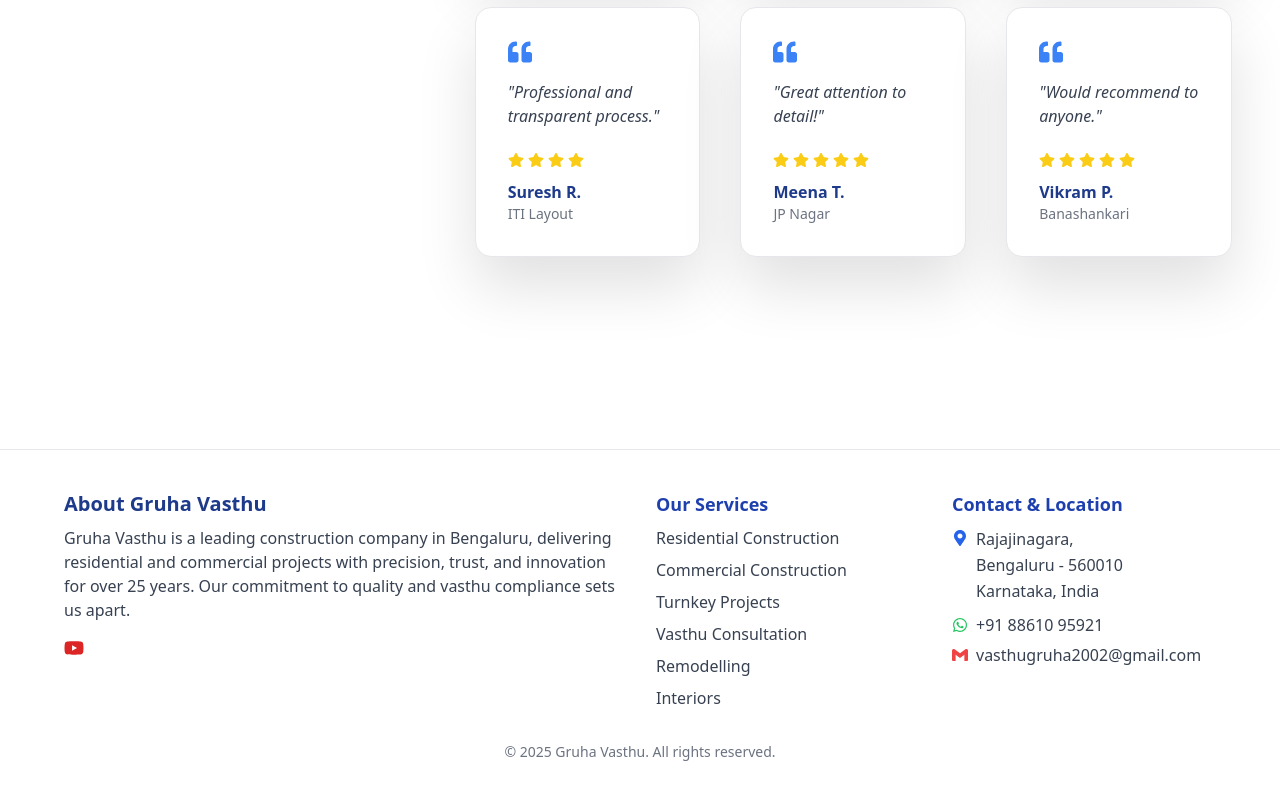
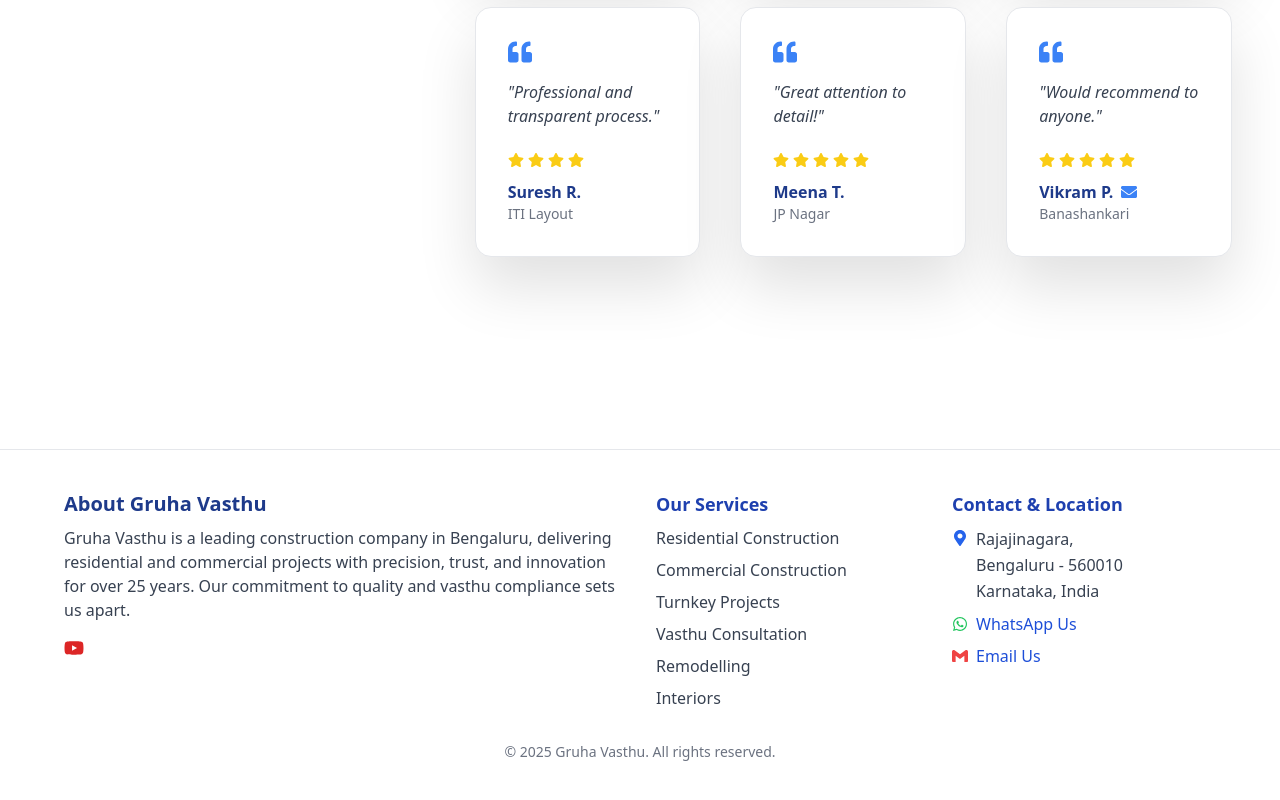
Before and after one commit to SumukhKashyap2/GruhaVasthu, a React (Vite) app in the folder frontend/: page / in a window 1280 px wide. Shown: the part 3295-4095 px from the top of the page. Built offline with nearby package versions, Linux system fonts and the light colour scheme.

Commit message:
added formsspree form tested it locally

```diff
--- a/frontend/src/App.jsx
+++ b/frontend/src/App.jsx
@@ -113,16 +113,23 @@ function Footer() {
               Karnataka, India
             </span>
           </div>
-          <div className="mt-2 flex flex-col gap-1">
-            <span className="flex items-center gap-2">
-              <FaWhatsapp className="text-green-500" />
-              +91 88610 95921
-            </span>
-            <span className="flex items-center gap-2">
-              <SiGmail className="text-red-500" />
-              vasthugruha2002@gmail.com
-            </span>
-          </div>
+            <div className="mt-2 flex flex-col gap-2 text-base">
+              <a
+                href="tel:+918861095921"
+                className="flex items-center gap-2 hover:underline"
+              >
+                <FaWhatsapp className="text-green-500" />
+                WhatsApp Us
+              </a>
+
+              <a
+                href="mailto:vasthugruha2002@gmail.com"
+                className="flex items-center gap-2 hover:underline"
+              >
+                <SiGmail className="text-red-500" />
+                Email Us
+              </a>
+            </div>
         </div>
       </div>
 
--- a/frontend/src/components/FunFactBubble.jsx
+++ b/frontend/src/components/FunFactBubble.jsx
@@ -26,7 +26,7 @@ export default function FunFactBubble() {
           "
           aria-label="Did you know?"
         >
-         🤔
+         💭
         </button>
 
         {/* Popover */}
--- a/frontend/src/components/ReviewBanner.jsx
+++ b/frontend/src/components/ReviewBanner.jsx
@@ -1,5 +1,5 @@
-import { FaStar, FaQuoteLeft } from "react-icons/fa";
-// ...existing imports...
+import { FaStar, FaQuoteLeft, FaEnvelope } from "react-icons/fa";
+
 export default function ReviewBanner({ reviews }) {
   return (
     <section className="py-24 bg-white">
@@ -19,7 +19,18 @@ export default function ReviewBanner({ reviews }) {
                 ))}
               </div>
 
-              <p className="font-bold text-blue-900">{r.client}</p>
+              <div className="flex items-center gap-2">
+                <p className="font-bold text-blue-900">{r.client}</p>
+                {r.email && (
+                <a
+                  href={`mailto:${r.email}`}
+                  rel="noopener noreferrer"
+                  title={`Email ${r.client} to learn about their experience with the project`}
+                >
+                  <FaEnvelope className="text-blue-500 hover:text-blue-700 transition" />
+                </a>
+              )}
+              </div>
               <p className="text-sm text-gray-500">{r.location}</p>
             </div>
           ))}
--- /dev/null
+++ b/frontend/src/components/handleSubmit.jsx
@@ -0,0 +1,23 @@
+export async function handleSubmit(e, setStatus) {
+  e.preventDefault();
+  setStatus("submitting");
+
+  try {
+    const res = await fetch("https://formspree.io/f/mdaodwya", {
+      method: "POST",
+      headers: {
+        Accept: "application/json",
+      },
+      body: new FormData(e.target),
+    });
+
+    if (res.ok) {
+      setStatus("success");
+      e.target.reset();
+    } else {
+      setStatus("error");
+    }
+  } catch (error) {
+    setStatus("error");
+  }
+}
--- a/frontend/src/data/projectReviews.js
+++ b/frontend/src/data/projectReviews.js
@@ -3,7 +3,8 @@ const projectReviews = {
     {
       text: "Excellent service and quality!",
       client: "Mr.Manjunath",
-      location: "RBI Layout"
+      location: "RBI Layout",
+      email: "manjunath.rbi@example.com"
     }
   ],
   3: [
@@ -17,7 +18,8 @@ const projectReviews = {
     {
       text: "Loved the Vasthu compliance!",
       client: "Mr.Srinath Nagaraj",
-      location: "Kondenahalli"
+      location: "Kondenahalli",
+      email: "srinath.kondenahalli@example.com"
     }
   ]
 };
--- a/frontend/src/data/reviews.js
+++ b/frontend/src/data/reviews.js
@@ -1,10 +1,10 @@
 const reviews = [
-  { text: "Excellent service and quality!", client: "Priya S.", location: "Bengaluru", stars: 5 },
+  { text: "Excellent service and quality!", client: "Priya S.", location: "Bengaluru", stars: 5 , email: "priya.s@example.com" },
   { text: "On-time delivery and great support.", client: "Rahul K.", location: "Jayanagara", stars: 4 },
-  { text: "Highly recommend Gruha Vasthu!", client: "Anjali M.", location: "RBI Layout", stars: 5 },
+  { text: "Highly recommend Gruha Vasthu!", client: "Anjali M.", location: "RBI Layout", stars: 5 , email: "priya.s@example.com" },
   { text: "Professional and transparent process.", client: "Suresh R.", location: "ITI Layout", stars: 4 },
   { text: "Great attention to detail!", client: "Meena T.", location: "JP Nagar", stars: 5 },
-  { text: "Would recommend to anyone.", client: "Vikram P.", location: "Banashankari", stars: 5 }
+  { text: "Would recommend to anyone.", client: "Vikram P.", location: "Banashankari", stars: 5, email: "priya.s@example.com"  }
 ];
 
 export default reviews;
--- a/frontend/src/pages/ContactPage.jsx
+++ b/frontend/src/pages/ContactPage.jsx
@@ -1,88 +1,129 @@
+import { useState } from "react";
 import { FaCheckCircle } from "react-icons/fa";
 import { SiGmail } from "react-icons/si";
 import { MdPhone } from "react-icons/md";
-
+import { handleSubmit } from "../components/handleSubmit";
 
 export default function ContactPage() {
+  const [status, setStatus] = useState("idle");
+  // idle | submitting | success | error
+
   return (
     <div className="bg-gradient-to-br from-blue-100 via-white to-orange-100 min-h-screen flex items-center">
-      <div className="max-w-7xl mx-auto w-full grid lg:grid-cols-12 gap-0 px-4 py-20 items-center">
-        {/* LEFT: Heading on top center */}
+      <div className="max-w-7xl mx-auto w-full grid lg:grid-cols-12 px-4 py-20 items-center">
+
+        {/* Heading */}
         <div className="lg:col-span-12 flex flex-col items-center mb-12">
           <h2 className="text-4xl md:text-5xl font-extrabold text-blue-900 mb-10 text-center">
             Let’s Build Something Exceptional
           </h2>
         </div>
-        {/* MIDDLE: Features, Form, Reassurance, Contact */}
+
+        {/* Form Section */}
         <div className="lg:col-span-7 flex flex-col items-center">
-          {/* Features Row */}
+
+          {/* Features */}
           <div className="flex flex-col md:flex-row justify-center gap-6 w-full mb-10">
-            <div className="flex items-center gap-2 bg-white/80 rounded-xl px-6 py-4 shadow">
-              <FaCheckCircle className="text-green-500 text-xl" />
-              <span className="font-semibold text-gray-700">25+ years of construction expertise</span>
-            </div>
-            <div className="flex items-center gap-2 bg-white/80 rounded-xl px-6 py-4 shadow">
-              <FaCheckCircle className="text-green-500 text-xl" />
-              <span className="font-semibold text-gray-700">Complete turnkey solutions</span>
-            </div>
-            <div className="flex items-center gap-2 bg-white/80 rounded-xl px-6 py-4 shadow">
-              <FaCheckCircle className="text-green-500 text-xl" />
-              <span className="font-semibold text-gray-700">Vasthu-compliant designs</span>
-            </div>
+            {[
+              "25+ years of construction expertise",
+              "Complete turnkey solutions",
+              "Vasthu-compliant designs",
+            ].map(text => (
+              <div
+                key={text}
+                className="flex items-center gap-2 bg-white/80 rounded-xl px-6 py-4 shadow"
+              >
+                <FaCheckCircle className="text-green-500 text-xl" />
+                <span className="font-semibold text-gray-700">{text}</span>
+              </div>
+            ))}
           </div>
+
           {/* Contact Form */}
-          <form className="bg-white rounded-3xl shadow-xl p-10 space-y-6 w-full max-w-lg mx-auto">
+          <form
+            onSubmit={(e) => handleSubmit(e, setStatus)}
+            className="bg-white rounded-3xl shadow-xl p-10 space-y-6 w-full max-w-lg mx-auto"
+          >
             <input
+              name="name"
+              required
               placeholder="Your Name"
-              className="w-full border p-4 rounded-lg focus:outline-none focus:ring-2 focus:ring-blue-500"
+              className="w-full border p-4 rounded-lg focus:ring-2 focus:ring-blue-500"
             />
+
             <input
+              type="email"
+              name="email"
+              required
               placeholder="Email"
-              className="w-full border p-4 rounded-lg focus:outline-none focus:ring-2 focus:ring-blue-500"
+              className="w-full border p-4 rounded-lg focus:ring-2 focus:ring-blue-500"
             />
+
             <input
+              name="phone"
               placeholder="Phone"
-              className="w-full border p-4 rounded-lg focus:outline-none focus:ring-2 focus:ring-blue-500"
+              className="w-full border p-4 rounded-lg focus:ring-2 focus:ring-blue-500"
             />
+
             <textarea
+              name="message"
               placeholder="Project Location & Requirements"
-              className="w-full border p-4 rounded-lg min-h-[120px] focus:outline-none focus:ring-2 focus:ring-blue-500"
+              className="w-full border p-4 rounded-lg min-h-[120px] focus:ring-2 focus:ring-blue-500"
             />
-            <button className="w-full bg-blue-600 text-white py-4 rounded-full font-semibold hover:scale-105 transition">
-              Request a Callback
+
+            {/* Formspree helpers */}
+            <input type="hidden" name="_subject" value="New enquiry from Gruha Vasthu website" />
+            <input type="hidden" name="_replyto" />
+            <input type="text" name="_gotcha" className="hidden" />
+
+            <button
+              disabled={status === "submitting"}
+              className="w-full bg-blue-600 text-white py-4 rounded-full font-semibold hover:scale-105 transition disabled:opacity-60"
+            >
+              {status === "submitting" ? "Sending..." : "Get a Quote"}
             </button>
+
+            {status === "success" && (
+              <p className="text-green-600 text-center font-semibold">
+                Thanks! We’ll contact you within 24 hours.
+              </p>
+            )}
+
+            {status === "error" && (
+              <p className="text-red-600 text-center font-semibold">
+                Something went wrong. Please try again or contact us directly.
+              </p>
+            )}
           </form>
+
           {/* Reassurance */}
           <p className="text-gray-600 mt-6 text-center">
             We typically respond within <b>24 hours</b>.
           </p>
-         {/* Contact Info Section */}
-        <div className="flex flex-col items-center w-full max-w-lg mx-auto mt-8">
-          <span className="text-base text-gray-700 mb-2 text-center w-full">
-            You can also reach out to us at:
-          </span>
-          <div className="flex flex-col gap-2 text-blue-800 font-semibold text-lg w-full items-center">
-            <span className="flex items-center gap-2">
-              <MdPhone className="text-blue-600" /> +91 79752 59383
+
+          {/* Contact Info */}
+          <div className="flex flex-col items-center w-full max-w-lg mx-auto mt-8">
+            <span className="text-gray-700 mb-2">
+              You can also reach out to us at:
             </span>
-            <span className="flex items-center gap-2">
-              <SiGmail className="text-red-500" /> vasthugruha2002@gmail.com
-            </span>
+            <div className="flex flex-col gap-3 text-blue-800 font-semibold text-lg items-center">
+              <a href="tel:+917975259383" className="flex items-center gap-2 hover:underline">
+                <MdPhone className="text-blue-600" /> Call Us
+              </a>
+              <a href="mailto:vasthugruha2002@gmail.com" className="flex items-center gap-2 hover:underline">
+                <SiGmail className="text-red-500" /> Email Us
+              </a>
+            </div>
           </div>
         </div>
-        </div>
-        {/* RIGHT: Blended Illustration */}
+
+        {/* Illustration */}
         <div className="lg:col-span-5 flex justify-center items-center mt-12 lg:mt-0">
           <img
             src="/images/get-quote-illustration.png"
             alt="Get a Quote Illustration"
-            className="w-full max-w-[500px] h-auto object-contain rounded-2xl"
-            style={{
-              minHeight: "340px",
-              mixBlendMode: "multiply",
-              opacity: 0.92,
-              filter: "blur(0.5px) brightness(1.08)"
-            }}
+            className="w-full max-w-[500px] object-contain rounded-2xl"
+            style={{ mixBlendMode: "multiply", opacity: 0.92 }}
           />
         </div>
       </div>
--- a/frontend/src/pages/ProjectDetails.jsx
+++ b/frontend/src/pages/ProjectDetails.jsx
@@ -1,5 +1,6 @@
 import React from 'react';
 import { useParams, Link, useNavigate } from 'react-router-dom';
+import { FaEnvelope } from "react-icons/fa";
 import {
   FaMapMarkerAlt,
   FaHome,
@@ -107,8 +108,20 @@ function DescriptiveReview({ review }) {
         {review.text}
         <span className="text-3xl text-blue-300 ml-2">”</span>
       </p>
-      <div className="text-center">
-        <span className="text-blue-900 font-bold text-lg">{review.client}</span>
+      <div className="text-center flex flex-col items-center gap-1">
+        <span className="text-blue-900 font-bold text-lg flex items-center gap-2 justify-center">
+          {review.client}
+
+          {review.email && (
+            <a
+              href={`mailto:${review.email}`}
+              title={`Email ${review.client} to learn about their experience with the project`}
+              aria-label={`Email ${review.client}`}
+            >
+              <FaEnvelope className="text-blue-500 hover:text-blue-700 transition" />
+            </a>
+          )}
+        </span>
         <span className="block text-gray-500 text-sm">{review.location}</span>
       </div>
     </div>
```
